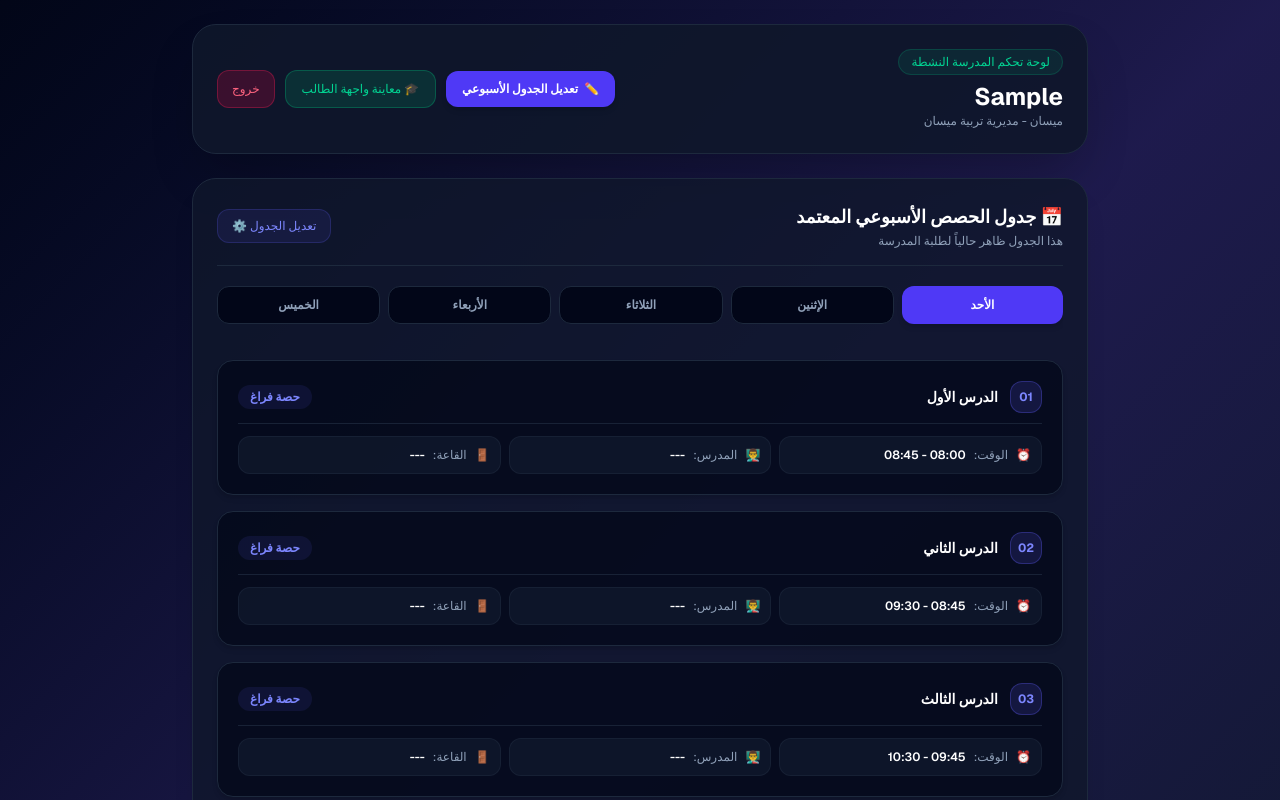
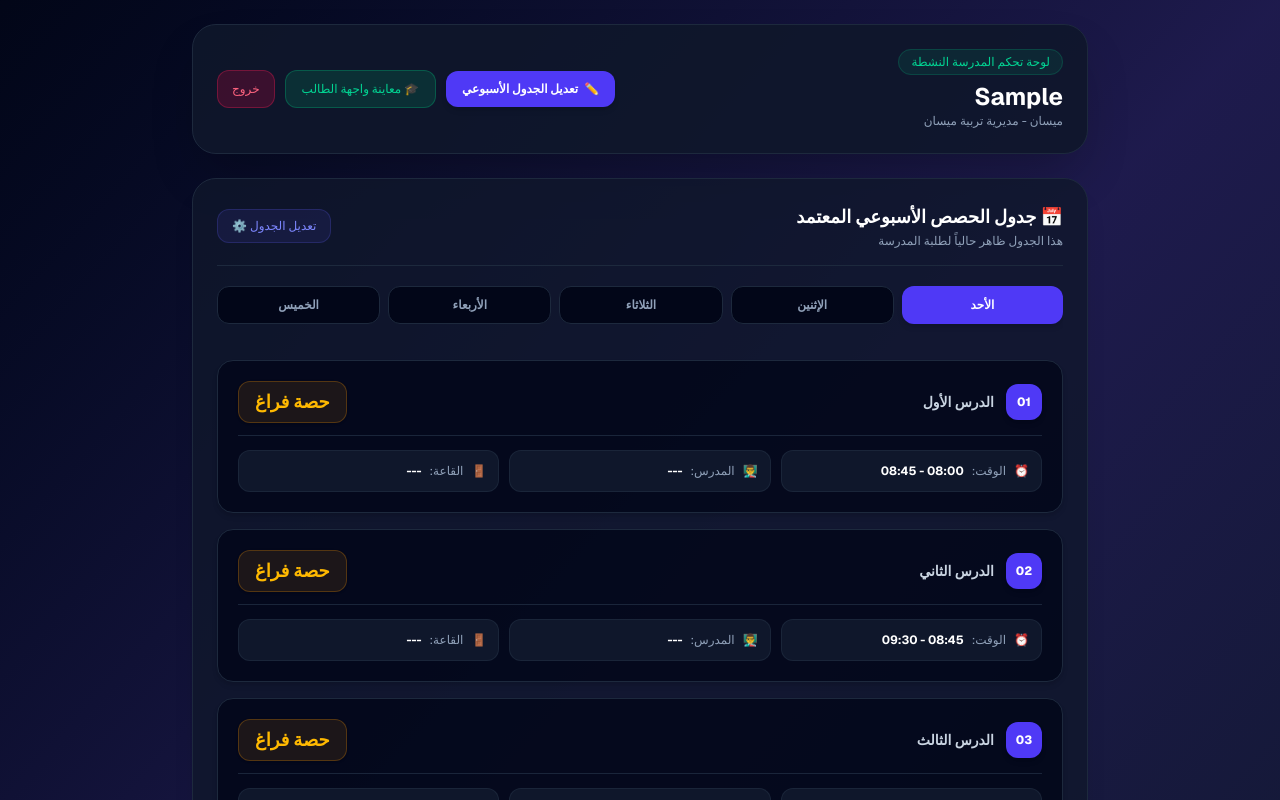
Before and after one commit to mobder2015-svg/smart-school-timetable, a Next.js app: page / in a window 1280 px wide. Both pictures are taken after typing "Sample", "Sample123" into the empty fields and a click on the button "تسجيل الدخول والبدء 🚀". Shown: the top 800 px of the page. Built offline with nearby package versions, Linux system fonts and the light colour scheme.

Commit message:
Enhance subject text size and style for better visibility

```diff
--- a/app/page.tsx
+++ b/app/page.tsx
@@ -291,7 +291,7 @@ export default function SmartSchoolTimetable() {
         </div>
       )}
 
-      {/* 2. واجهة المدرسة الرئيسية (Dashboard) مع الحقول المرتبة داخل المستطيلات */}
+      {/* 2. واجهة المدرسة الرئيسية (Dashboard) */}
       {currentView === 'dashboard' && (
         <div className="max-w-4xl mx-auto space-y-6">
           <div className="bg-slate-900/90 border border-slate-800 rounded-3xl p-6 shadow-2xl flex flex-col sm:flex-row items-center justify-between gap-4">
@@ -354,33 +354,34 @@ export default function SmartSchoolTimetable() {
               ))}
             </div>
 
-            {/* الحصص الـ 6 موزعة على شكل مستطيلات مقسمة إلى حقول واضحة */}
+            {/* الحصص الـ 6 مع تكبير وتوضيح اسم المادة ليصبح بارزاً وواضحاً */}
             <div className="space-y-4 pt-2">
               {schedule[selectedDay]?.map((period) => (
-                <div key={period.id} className="bg-slate-950/70 border border-slate-800 rounded-2xl p-4 sm:p-5 space-y-3 shadow-md">
-                  {/* عنوان الدرس ورقم الدرس */}
-                  <div className="flex items-center justify-between border-b border-slate-800/80 pb-2.5">
+                <div key={period.id} className="bg-slate-950/80 border border-slate-800 rounded-2xl p-4 sm:p-5 space-y-3.5 shadow-md">
+                  {/* رأس الكرت: اسم الدرس واسم المادة بشكل أكبر وأوضح */}
+                  <div className="flex items-center justify-between border-b border-slate-800/90 pb-3">
                     <div className="flex items-center gap-3">
-                      <span className="w-8 h-8 rounded-xl bg-indigo-500/15 border border-indigo-500/30 text-indigo-400 flex items-center justify-center text-xs font-bold">
+                      <span className="w-9 h-9 rounded-xl bg-indigo-600 text-white flex items-center justify-center text-xs font-extrabold shadow-md">
                         0{period.periodNumber}
                       </span>
-                      <h3 className="text-sm font-bold text-white">{period.periodName}</h3>
+                      <h3 className="text-sm font-bold text-slate-300">{period.periodName}</h3>
                     </div>
-                    <span className="text-xs font-bold text-indigo-400 bg-indigo-500/10 px-3 py-1 rounded-xl">
+                    {/* اسم المادة بحجم أكبر وألوان واضحة جداً */}
+                    <span className="text-base sm:text-lg font-extrabold text-amber-400 bg-amber-500/10 border border-amber-500/25 px-4 py-1.5 rounded-xl shadow-sm">
                       {period.subject || 'حصة فراغ'}
                     </span>
                   </div>
 
-                  {/* حقول تفاصيل الحصة داخل المستطيل */}
-                  <div className="grid grid-cols-1 sm:grid-cols-3 gap-2 text-xs">
-                    <div className="bg-slate-900/90 border border-slate-800/60 p-2.5 rounded-xl text-slate-300 flex items-center gap-2">
-                      <span>⏰</span> <span className="text-slate-400">الوقت:</span> <span className="font-semibold text-white">{period.time || '---'}</span>
+                  {/* تفاصيل الحصة (الوقت، المدرس، القاعة) */}
+                  <div className="grid grid-cols-1 sm:grid-cols-3 gap-2.5 text-xs">
+                    <div className="bg-slate-900 border border-slate-800/80 p-3 rounded-xl text-slate-300 flex items-center gap-2">
+                      <span>⏰</span> <span className="text-slate-400">الوقت:</span> <span className="font-bold text-white">{period.time || '---'}</span>
                     </div>
-                    <div className="bg-slate-900/90 border border-slate-800/60 p-2.5 rounded-xl text-slate-300 flex items-center gap-2">
-                      <span>👨‍🏫</span> <span className="text-slate-400">المدرس:</span> <span className="font-semibold text-white">{period.teacher || '---'}</span>
+                    <div className="bg-slate-900 border border-slate-800/80 p-3 rounded-xl text-slate-300 flex items-center gap-2">
+                      <span>👨‍🏫</span> <span className="text-slate-400">المدرس:</span> <span className="font-bold text-white">{period.teacher || '---'}</span>
                     </div>
-                    <div className="bg-slate-900/90 border border-slate-800/60 p-2.5 rounded-xl text-slate-300 flex items-center gap-2">
-                      <span>🚪</span> <span className="text-slate-400">القاعة:</span> <span className="font-semibold text-white">{period.room || '---'}</span>
+                    <div className="bg-slate-900 border border-slate-800/80 p-3 rounded-xl text-slate-300 flex items-center gap-2">
+                      <span>🚪</span> <span className="text-slate-400">القاعة:</span> <span className="font-bold text-white">{period.room || '---'}</span>
                     </div>
                   </div>
                 </div>
@@ -644,7 +645,7 @@ export default function SmartSchoolTimetable() {
                 <div key={period.id} className="bg-slate-950/70 border border-slate-800 rounded-2xl p-4 space-y-2 shadow-inner">
                   <div className="flex items-center justify-between border-b border-slate-800 pb-2">
                     <span className="text-xs font-semibold text-indigo-400 bg-indigo-500/10 px-2 py-0.5 rounded-lg">{period.periodName}</span>
-                    <h3 className="text-sm font-bold text-white">{period.subject || 'حصة فراغ'}</h3>
+                    <h3 className="text-base font-bold text-amber-400">{period.subject || 'حصة فراغ'}</h3>
                   </div>
                   <div className="grid grid-cols-2 gap-2 text-xs text-slate-300">
                     <div className="bg-slate-900 p-2 rounded-xl">⏰ {period.time || '---'}</div>
```
